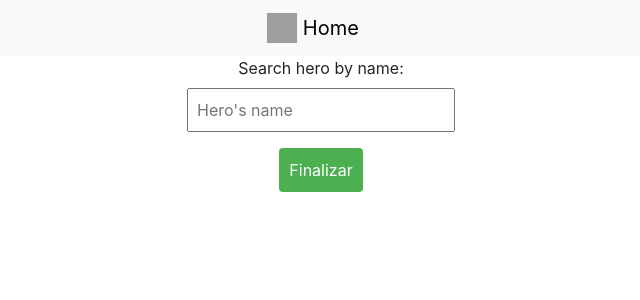
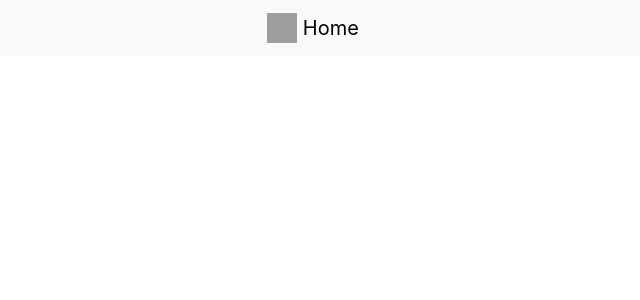
Before and after one commit to ViniBelo/interview-junior-gubee-front, an Angular app: page /compare in a window 1280 px wide. Shown: the top 300 px of the page, without its empty margins (319-959 px from the left). Built offline with nearby package versions, Linux system fonts and the light colour scheme; grey boxes are pictures that could not be loaded.

Commit message:
Commit to review

```diff
--- a/src/app/pages/compare-heroes/compare-heroes.component.html
+++ b/src/app/pages/compare-heroes/compare-heroes.component.html
@@ -1,11 +1,3 @@
-<div class="form-container">
-  <form [formGroup]="form_compare" (ngSubmit)="onSubmit()">
-    <label for="campo">Search hero by name:</label>
-    <input type="text" placeholder="Hero's name" formControlName="name" />
-    <button type="submit">Finalizar</button>
-  </form>
-</div>
-
 <div class="cards-container">
   <div class="card" *ngIf="hero1">
     <div class="form-container">
--- a/src/app/pages/create-hero/create-hero.component.ts
+++ b/src/app/pages/create-hero/create-hero.component.ts
@@ -53,7 +53,7 @@ export class CreateHeroComponent {
     if (this.form_create.valid) {
       this.heroService.createHero(this.form_create.value);
       this.heroService.getAll();
-      this.router.navigateByUrl('');
+      this.router.navigate(['/']);
     } else {
       alert('Preencha todos os campos');
     }
--- a/src/app/pages/hero/hero.component.scss
+++ b/src/app/pages/hero/hero.component.scss
@@ -8,7 +8,7 @@ body {
 
 .form-container {
   text-align: end;
-  margin-right: 3.75em;
+  margin-right: 5.75em;
 
   button {
     padding: 10px;
--- a/src/app/pages/hero/hero.component.ts
+++ b/src/app/pages/hero/hero.component.ts
@@ -36,7 +36,7 @@ export class HeroComponent implements OnInit {
     private router: Router,
     private modalService: BsModalService
   ) {
-    this.heroes = this.getAll();
+    this.heroes = this.getAll()!;
   }
 
   ngOnInit(): void {
```
